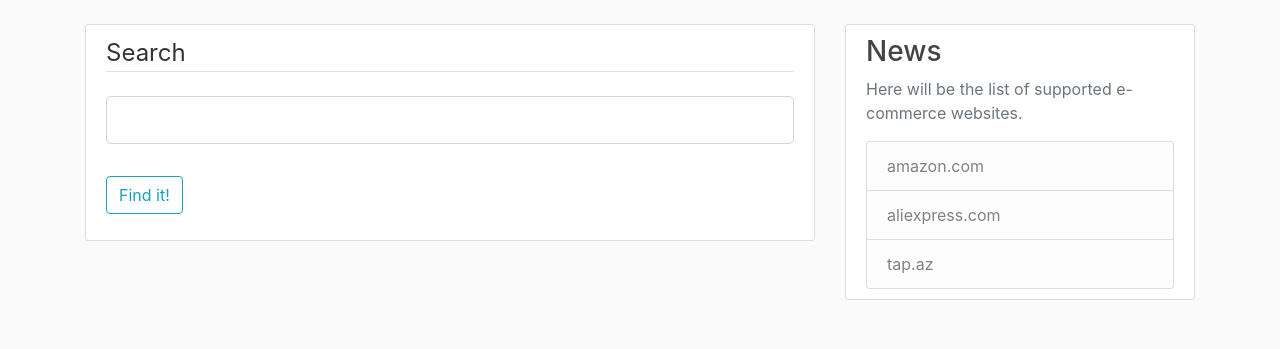
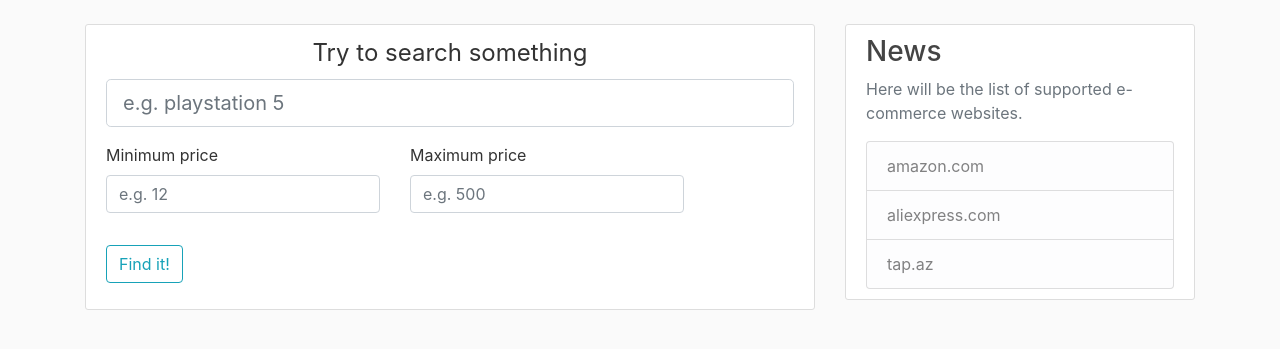
Before and after one commit to odorT/iBuy, a Flask app: page /search in a window 1280 px wide. Shown: the part 56-405 px from the top of the page. Run offline with Flask 2, Linux system fonts and the light colour scheme; some libraries are stand-ins or nearby versions.

Commit message:
Added min/max price checks

```diff
--- a/forms.py
+++ b/forms.py
@@ -8,7 +8,7 @@ class RegistrationForm(FlaskForm):
                            validators=[DataRequired(), Length(min=2, max=20)])
     email = StringField('Email',
                         validators=[DataRequired(), Email()])
-    password = PasswordField('Password', validators=[DataRequired()])
+    password = PasswordField('Password', validators=[DataRequired(), Length(min=8)])
     confirm_password = PasswordField('Confirm Password',
                                      validators=[DataRequired(), EqualTo('password')])
     submit = SubmitField('Sign Up')
--- a/templates/search.html
+++ b/templates/search.html
@@ -4,10 +4,23 @@
         <form method="POST" action="">
             {{ form.hidden_tag() }}
             <fieldset class="form-group">
-                <legend class="border-bottom mb-4">Search</legend>
+                <legend class="border-primary mb-sm-2 text-center">Try to search something</legend>
                 <div class="form-group">
-                    {{ form.item(class="form-control form-control-lg") }}
+                    {{ form.item(class="form-control form-control-lg ", placeholder="e.g. playstation 5") }}
                 </div>
+
+                <div class="row">
+                    <div class="form-group col col-md-auto">
+                        <label for="sel2">Minimum price</label>
+                        {{ form.min_price(class="form-control", placeholder="e.g. 12") }}
+                    </div>
+
+                    <div class="form-group col col-md-auto">
+                        <label>Maximum price</label>
+                        {{ form.min_price(class="form-control", placeholder="e.g. 500") }}
+                    </div>
+                </div>
+
             </fieldset>
             <div class="form-group">
                 {{ form.submit(class="btn btn-outline-info") }}
```
Also changed, not shown: README.md, static/main.css (line endings or trailing spaces).
